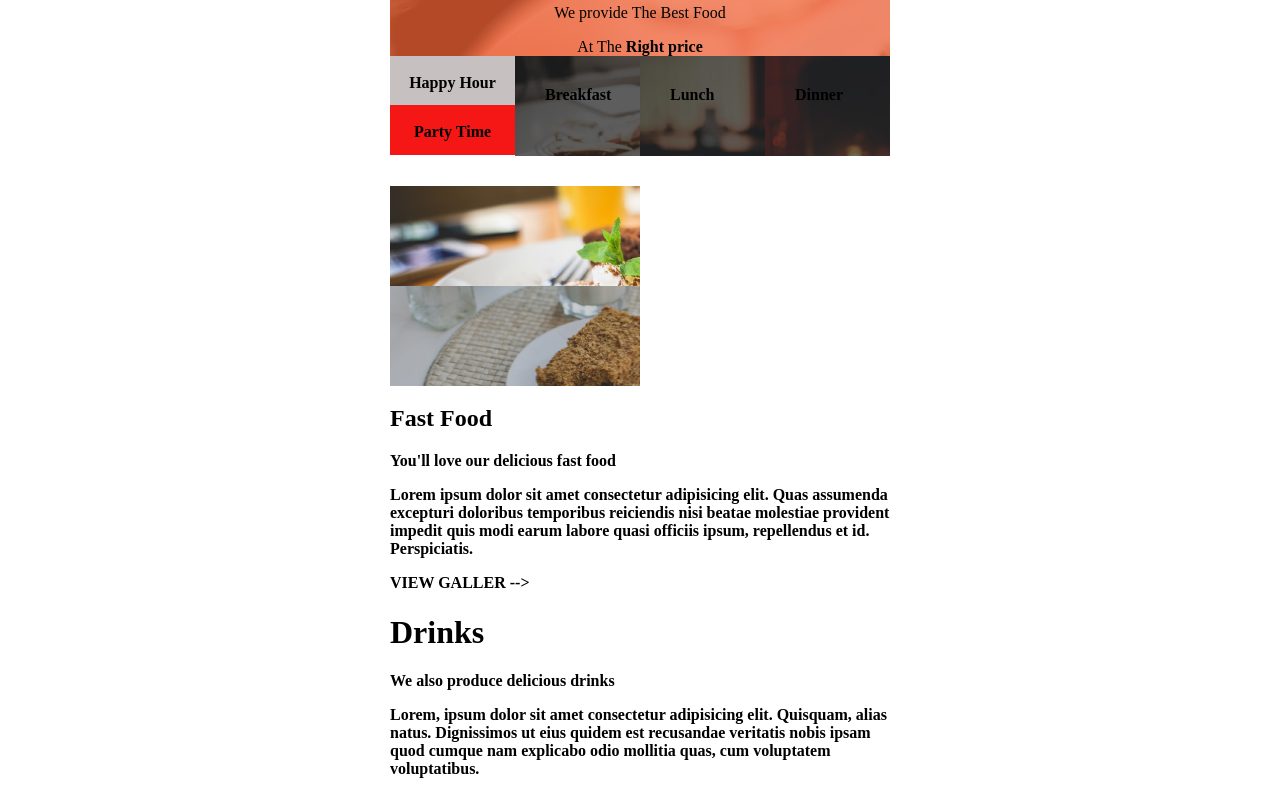
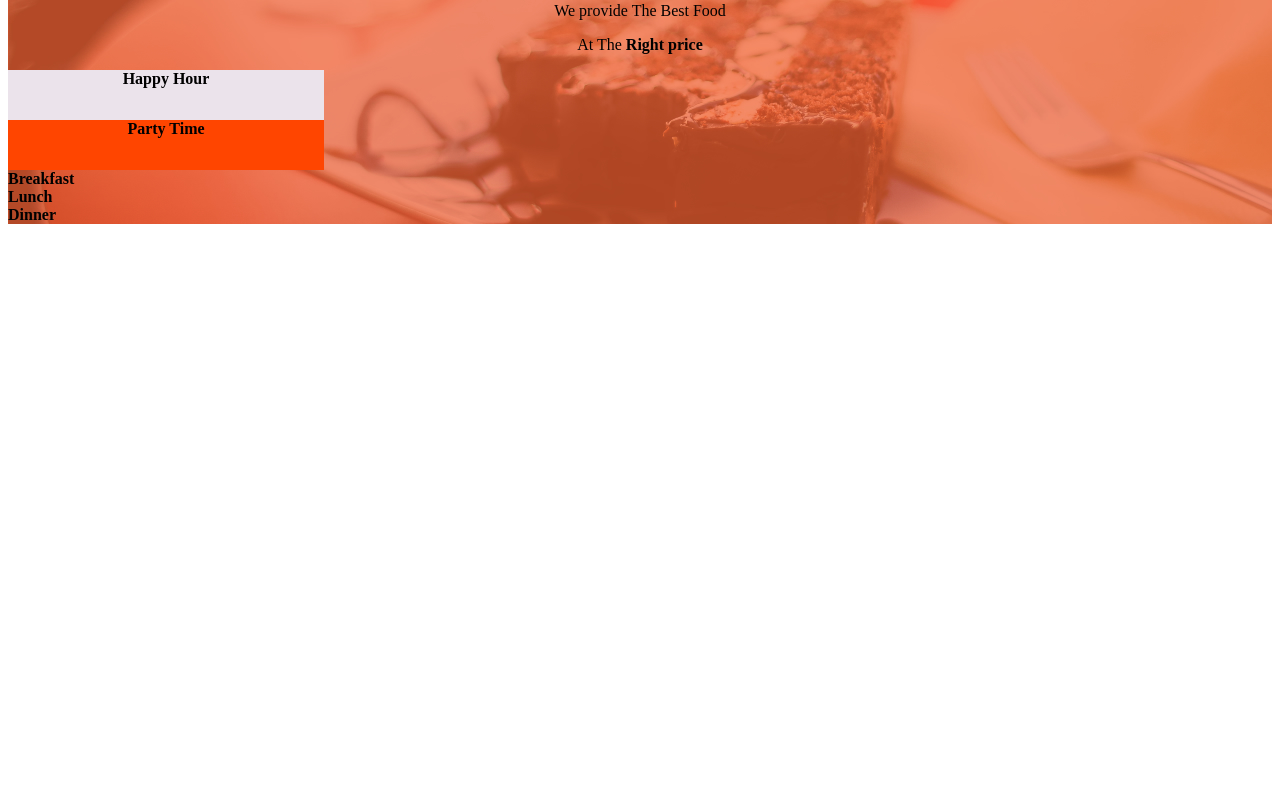
Before and after one commit to midigo0411/Anitas_kitchen, a plain HTML site: page index.html in a window 1280 px wide. Shown: the part 312-1102 px from the top of the page. After the commit the page ends 800 px from the top, so only its background shows below. Drawn offline with Linux system fonts and the light colour scheme.

Commit message:
add file

```diff
--- a/index.css
+++ b/index.css
@@ -1,110 +1,29 @@
-.main {
-
-    background-image: url(/assets/backgrounds/landing.jpg);
-
-
- }
-
- .image{
-
-    display: block;
-    margin-right: auto;
-    margin-left: auto;
-    width: 50%;
- }
-
- .main>p{
-     text-align: center;
- }
-
- #color1{
-     background-color:rgba(194, 187, 187, 0.925);
-     height: 50px;
-     width: 25%;
-     margin-top: -15.6px;
-     text-align: center;
- }
- #color2{
-    background-color:#f51616;
-    height: 50px;
-    width: 25%;
-    margin-top: -17.9px;
-    text-align: center;
-
- }
-#color1>p{
-    padding: 18px;
-}
-#color2>p{
-    padding: 18px;
+.top_page{
+   background-image: url("assets/backgrounds/landing.jpg");
 }
 
-.second{
-    background-image: url(/assets/foodtop/breakfast.jpg);
-    height: 100px;
-    width: 25%;
-    margin-top: -115px;
-    margin-right: 250px;
-    margin-left: auto;
-    display: block;
-
+#image{
+    text-align: center;
 
 }
 
-body{
-    max-width: 500px;
-    margin: auto;
-    background: white;
-    padding: 10px;
+.paragraph1{
+    text-align: center;
 }
-
-
-.third{
-    background-image: url(/assets/foodtop/lunch.jpg);
-    height: 100px;
+.pa2{
+    text-align: center;
+}
+.second{
+    background-color: rgb(235, 227, 235);
     width: 25%;
-    margin-top: -116px;
-    margin-right: 125px;
-    margin-left: auto;
-    display: block;
-}
-
-.fourth{
-    background-image: url(/assets/foodtop/dinner.jpg);
-    height: 100px;
-    width: 25%;
-    margin-top: -116px;
-    margin-right: 0;
-    margin-left: auto;
-    display: block;
-}
-
-.second>p{
-    padding: 30px;
-}
-.third>p{
-    padding: 30px;
-}
-
-.fourth>p{
-    padding: 30px;
-}
-
-.food{
-    background-image: url(/assets/fastFood1.jpg);
-    height: 100px;
-    width: 50%;
-    display: block;
-    margin-top: 30px;
-}
-
-.food2{
-    background-image: url(/assets/fastFood2.jpg);
-    height: 100px;
-    width: 50%;
-    display: block;
+    text-align: center;
+    height: 50px;
 
 }
-.container{
-    text-align: left;
+.Third{
+   background-color: orangered;
+   width: 25%;
+   text-align: center;
+   height: 50px;
+
 }
--- a/index.html
+++ b/index.html
@@ -3,114 +3,22 @@
 <head>
     <meta charset="UTF-8">
     <meta http-equiv="X-UA-Compatible" content="IE=edge">
-    <link rel="stylesheet" href="index.css"><meta name="viewport" content="width=device-width, initial-scale=1.0">
-
+    <meta name="viewport" content="width=device-width, initial-scale=1.0">
+    <link rel="stylesheet" href="index.css">
     <title>Anitas Kitchen</title>
 </head>
 <body>
-    <!--description of the food and the price-->
-    <div class="main">
-        <div class="image">
-            <img src="/assets/logoBig.png" alt="">
-
-        </div>
-
-
-        <p>We provide The Best Food</p>
-        <p>At The <strong>Right price</p>
-
-    </div>
-    <div id="color1">
-        <p>Happy Hour</p>
-
-    </div>
-    <div id="color2">
-        <p>Party Time</p>
+    <div class="top_page">
+        <div id="image"><img src="/assets/logoBig.png" alt=""></div>
+        <p class="paragraph1">We provide The Best Food</p>
+        <p class="pa2">At The <strong>Right price</p>
+        <div class="second">Happy Hour</div>
+        <div class="Third">Party Time</div>
+        <div class="Fourth">Breakfast</div>
+        <div class="fifth">Lunch</div>
+        <div class="sixth">Dinner</div>
 
     </div>
 
-    <div class="second">
-        <p>Breakfast</p>
-
-    </div>
-    <div class="third">
-        <p>Lunch</p>
-
-    </div>
-
-
-    <div class="fourth">
-        <p>Dinner</p>
-    </div>
-    <div class="food">
-    </div>
-
-    <div class="food2"></div>
-    <div class="container">
-        <h2>Fast Food</h2>
-        <p><strong>You'll love our delicious fast food</strong></p></div>
-
-        <p>Lorem ipsum dolor sit amet consectetur adipisicing elit. Quas assumenda excepturi doloribus temporibus reiciendis nisi beatae molestiae provident impedit quis modi earum labore quasi officiis ipsum, repellendus et id. Perspiciatis.</p>
-
-        <div id="gallery">
-            <p>VIEW GALLER --></p>
-
-        </div>
-
-
-
-    </div>
-    <div id="Drinkis">
-        <h1>Drinks</h1>
-        <div>
-            <p><strong>We also produce delicious drinks</strong></p>
-
-        </div>
-        <div>
-            <p>Lorem, ipsum dolor sit amet consectetur adipisicing elit. Quisquam, alias natus. Dignissimos ut eius quidem est recusandae veritatis nobis ipsam quod cumque nam explicabo odio mollitia quas, cum voluptatem voluptatibus.</p>
-        </div>
-        <div>
-            <p>VIEW GALLERY --></p>
-        </div>
-
-    </div>
-    <div class="services">
-        <div><p>fast food</p></div>
-        <div><p>Drinks</p></div>
-        <div><p>Chiken</p></div>
-        <div><p>Rice</p></div>
-
-    </div>
-    <div id="food type">
-        <div><p>Chicken Burger</p></div>
-        <div><p>Beef Burger</p></div>
-        <div><p>Chicken Pizza</p></div>
-
-    </div>
-    <div id="customers">
-        <h3>George Richard</h3>
-        <p>Great food! Menu is awesome, there foods are not only great but also in the right price. I'll highly recommend them:)</p>
-
-
-    </div>
-
-    <div id="about_menu">
-        <h3>About Menu</h3>
-        <p>we are men a littel teamof 7 members ut wis enim mimn</p>
-
-    </div>
-
-    <div class="final">
-        <h2>Get our Daily food items delivered to your email</h2>
-        <div><p>Your email</p></div>
-        <div><p>Subscribe</p></div>
-
-    </div>
-
-
-
-
-
-
 </body>
 </html>
```
Also changed, not shown: 2 other files.
